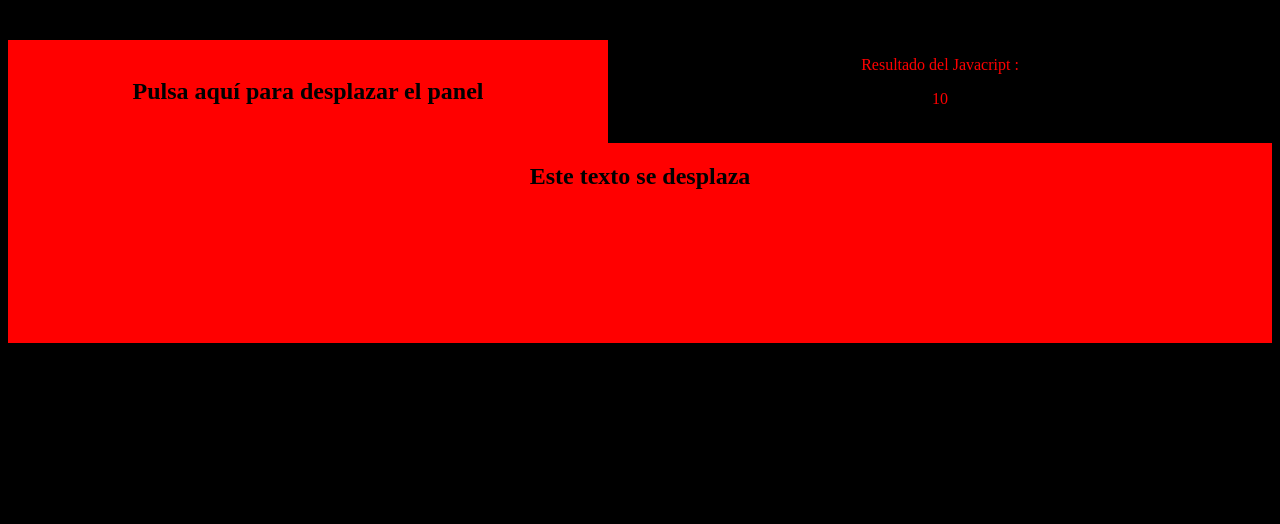
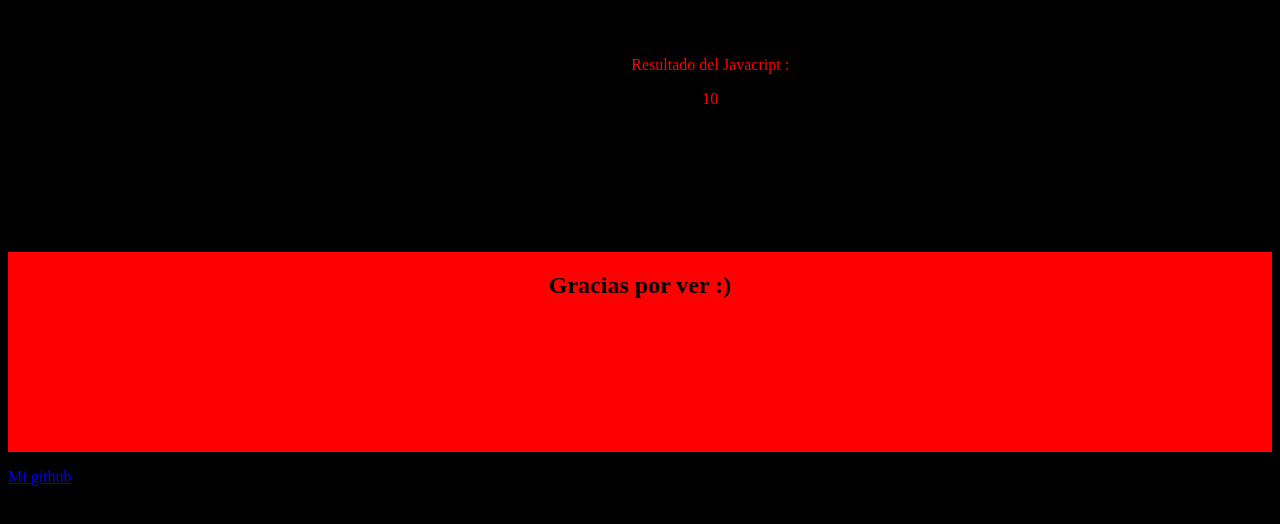
Before and after one commit to eloygar/Web-Animaciones, a plain HTML site: page index.html in a window 1280 px wide. Shown: the part 68-592 px from the top of the page. Drawn offline with Linux system fonts and the light colour scheme.

Commit message:
Update index.html

```diff
--- a/index.html
+++ b/index.html
@@ -11,37 +11,41 @@
 </head>
 
 <body>
+    <div class="area">
         <div class="container">
             <div class="header">
-            <h1><strong>Pagina web  de Prueba de animaciones y Scripts</strong></h1>
+                <h1><strong>Pagina web de Prueba de animaciones y Scripts</strong></h1>
             </div>
-        <div class="boton">
-            <br>
-            <h2>Pulsa aquí para desplazar el panel</h2>
-            <br>
-
-        </div>
+            <ul class="circles">
+                <li></li>
+                <li></li>
+                <li></li>
+                <li></li>
+                <li></li>
+                <li></li>
+                <li></li>
+                <li></li>
+                <li></li>
+                <li></li>
+            </ul>
             <div class="main">
                 <p>Resultado del Javacript :</p>
                 <div id="resultado">
-                ...
-
                 </div>
             </div>
-
+            <div class="blob">
+                <p class="text"> <a href="https://github.com/eloygar" alt="url del github" target="_blank">Mi github</a>
+                </p>
+            </div>
             <div class="animation">
-            <h2> Este texto se desplaza </h2>
+                <h2> Gracias por ver :) </h2>
             </div>
-
+        </div>
         <script>
             let num1 = 5
             let num2 = 5
             let resultado = num1 + num2
             document.getElementById("resultado").innerHTML = resultado
-
-
-
-
         </script>
 </body>
 
```
Lines whose indentation alone changed are shown as unchanged.
